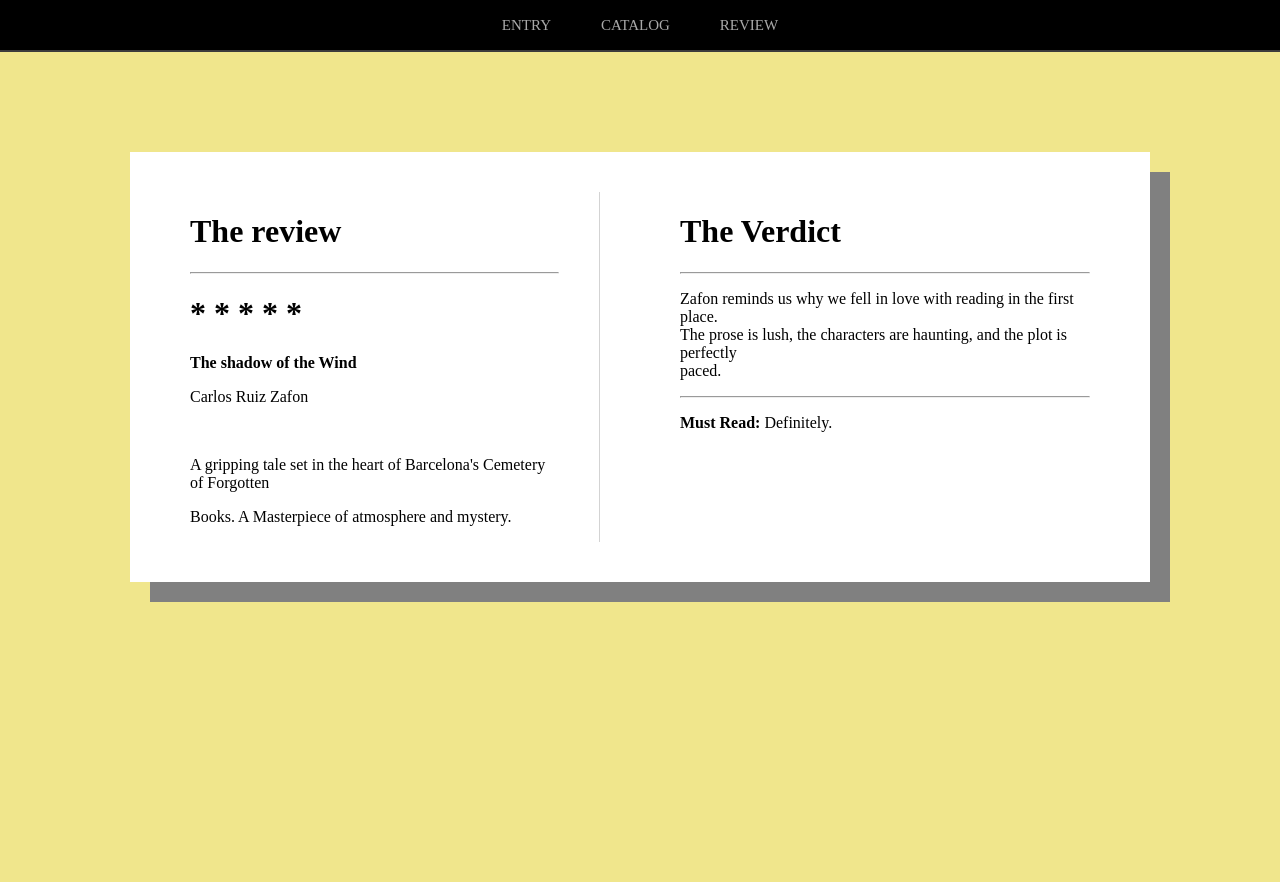
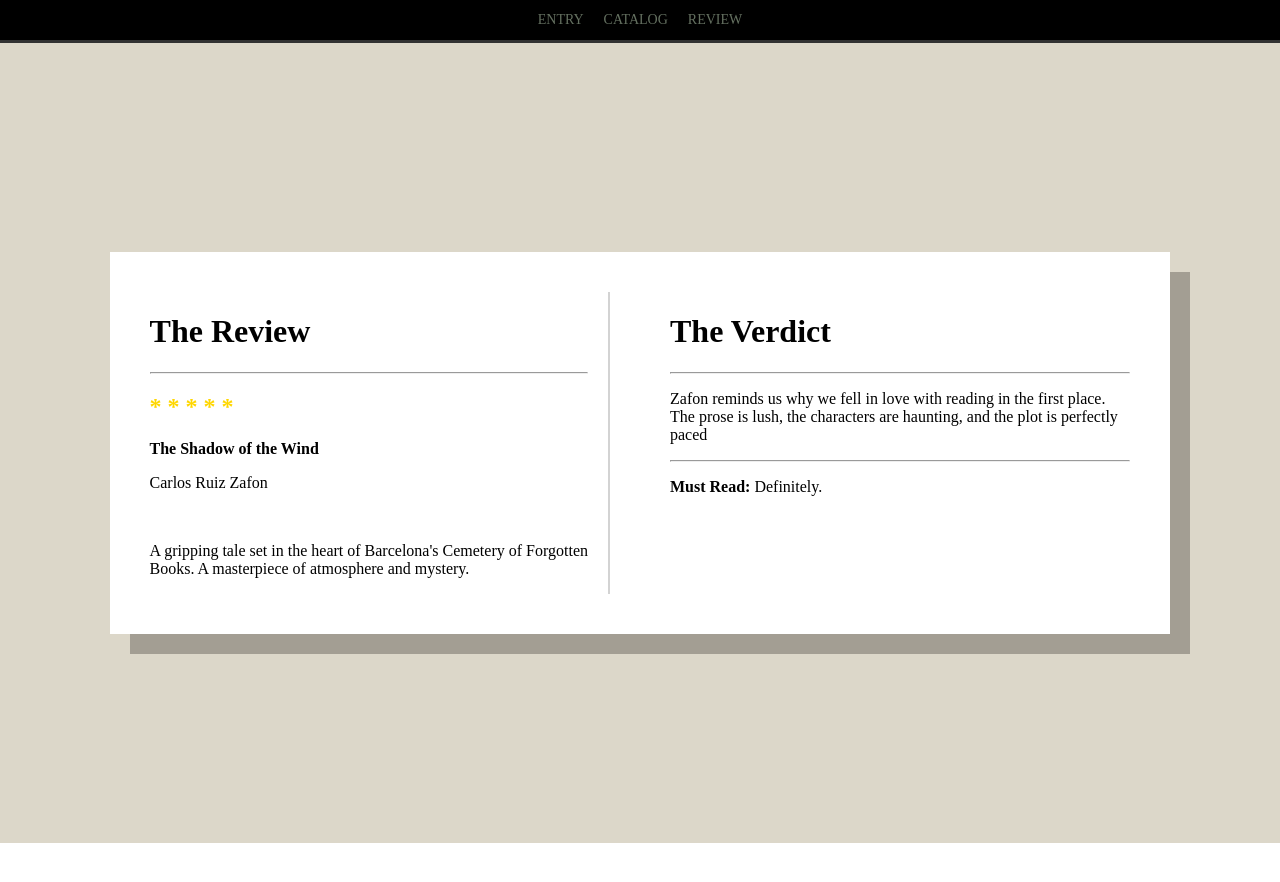
Before and after one commit to stingycactus/FINKI, a plain HTML site: page Web Design/lab3GroupA/review.html in a window 1280 px wide. After the commit the page ends 843 px from the top, so only its background shows below. Drawn offline with Linux system fonts and the light colour scheme.

Commit message:
lab3GroupA redone in a better more accurate way

```diff
--- a/Web Design/lab3GroupA/navCSS.css
+++ b/Web Design/lab3GroupA/navCSS.css
@@ -1,21 +1,19 @@
-nav {
-    background: black;
-    margin: 0;
-    height:50px;
-    display:flex;
-    justify-content: center;
-    align-items:center;
-    border-bottom: 2px solid rgba(60, 60, 60);
+.navContainer{
+    display: flex;
+    justify-content:center;
+    gap:20px;
+    background:black;
+    height:40px;
+    align-items: center;
 }
-nav > a {
-    margin: 0 25px;
-    color:darkgray;
+.navContainer > a {
+    color:#647060;
     text-decoration: none;
-    font-size:15px;
+    font-size:14px;
 }
-nav > a:hover{
-    text-decoration: underline;
+.navContainer > a:hover {
     color:white;
+    text-decoration:underline;
 }
 body {
     margin:0;
--- a/Web Design/lab3GroupA/review.html
+++ b/Web Design/lab3GroupA/review.html
@@ -5,65 +5,66 @@
     <title>Title</title>
     <link rel="stylesheet" href="navCSS.css">
     <style>
-    .container{
-      background:khaki;
-      display:flex;
-      justify-content:center;
-      align-items:flex-start;
-      padding-top:100px;
-      height:100vh;
+        .container {
+            border-top: 3px solid rgba(50, 50, 50);
+            display: flex;
+            justify-content: space-around;
+            align-items: center;
+            background: #DCD7C9;
+            height: 100vh;
         }
         .box {
             background: white;
-      display: grid;
+            display:grid;
             grid-template-columns: 1fr 1fr;
-      gap: 80px;
-      width: 900px;
-      padding: 40px 60px;
-      box-shadow: 20px 20px gray;
+            gap:60px;
+            padding: 40px;
+            box-shadow: 20px 20px #A39E93;
         }
-    .boxLeft p:first-of-type{
-      font-weight:bold;
+        .box button {
+            background:rgba(0,20,150);
+            color:white;
+            margin: 20px 0;
+            padding:5px;
         }
-    .boxLeft {
-      border-right: 1px solid lightgray;
-      padding-right: 40px;
+        .LeftBox p:first-of-type{
+            font-weight:bolder;
         }
-    button {
-      background:cornflowerblue;
-      color:white;
-      border:none;
-      margin: 20px 0;
-      height:20px;
+        .LeftBox {
+            padding-right:20px;
+            border-right:2px solid lightgray;
+        }
+        .LeftBox > h2 {
+            color:gold;
         }
     </style>
 </head>
 <body>
-<nav>
-  <a href="lab3GroupA.html">ENTRY</a>
+<nav class="navContainer">
+    <a href="entry.html">ENTRY</a>
     <a href="catalog.html">CATALOG</a>
     <a href="review.html">REVIEW</a>
 </nav>
 <div class="container">
     <div class="box">
-    <div class="boxLeft">
-      <h1>The review</h1>
+        <div class="LeftBox">
+            <h1>The Review</h1>
             <hr>
-      <h1>* * * * *</h1>
-      <p>The shadow of the Wind</p>
+            <h2>* * * * *</h2>
+            <p>The Shadow of the Wind</p>
             <p>Carlos Ruiz Zafon</p>
             <br>
-      <p>A gripping tale set in the heart of Barcelona's Cemetery of Forgotten</p>
-      <p>Books. A Masterpiece of atmosphere and mystery.</p>
+            <p>A gripping tale set in the heart of Barcelona's Cemetery of Forgotten<br>
+            Books. A masterpiece of atmosphere and mystery.</p>
         </div>
-    <div class="boxRight">
+        <div class="RightBox">
             <h1>The Verdict</h1>
             <hr>
             <p>Zafon reminds us why we fell in love with reading in the first place.<br>
             The prose is lush, the characters are haunting, and the plot is perfectly<br>
-      paced.</p>
+            paced</p>
             <hr>
-      <p><strong>Must Read:</strong> Definitely.</p>
+            <p><strong>Must Read: </strong>Definitely.</p>
         </div>
     </div>
 </div>
```
Also changed, not shown: Web Design/lab3GroupA/catalog.html (+32 -30 lines), Web Design/lab3GroupA/entry.html (renamed from Web Design/lab3GroupA/lab3GroupA.html, +16 -18 lines). Lines whose indentation alone changed are shown as unchanged.
